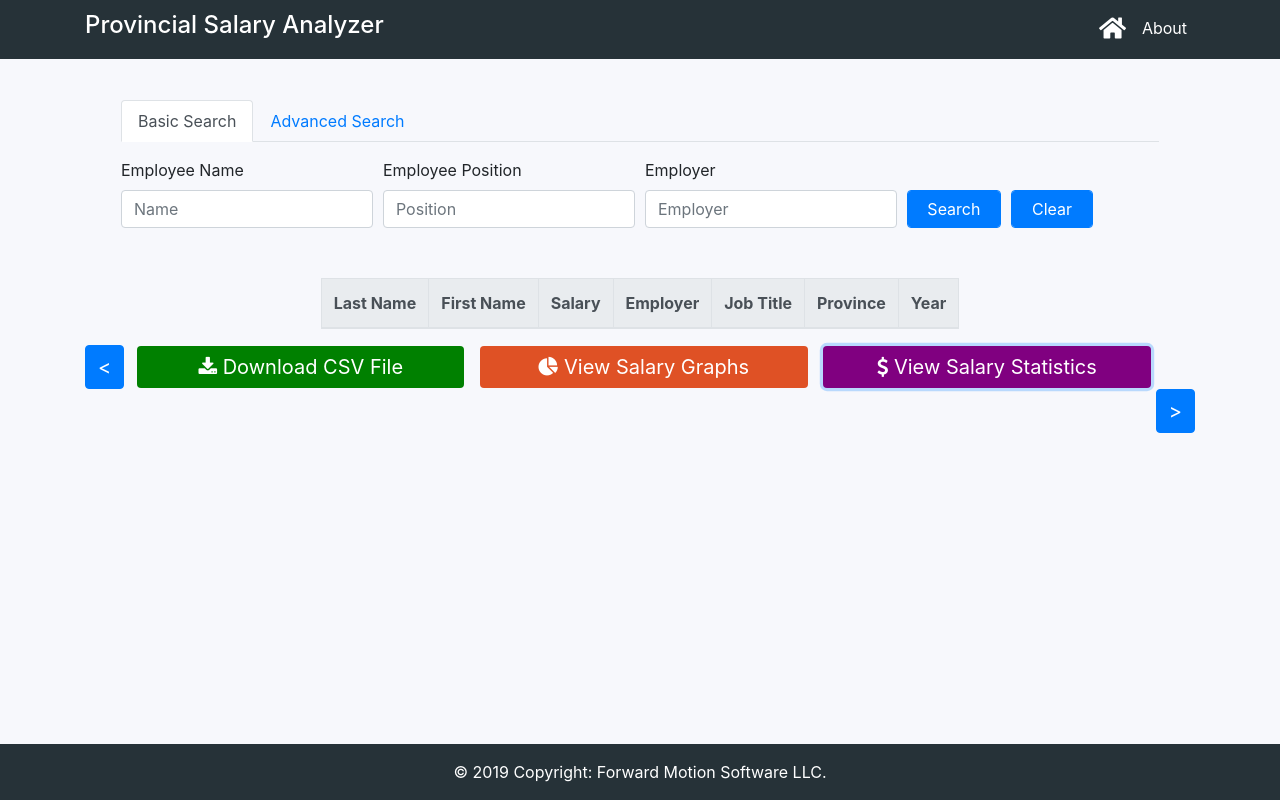
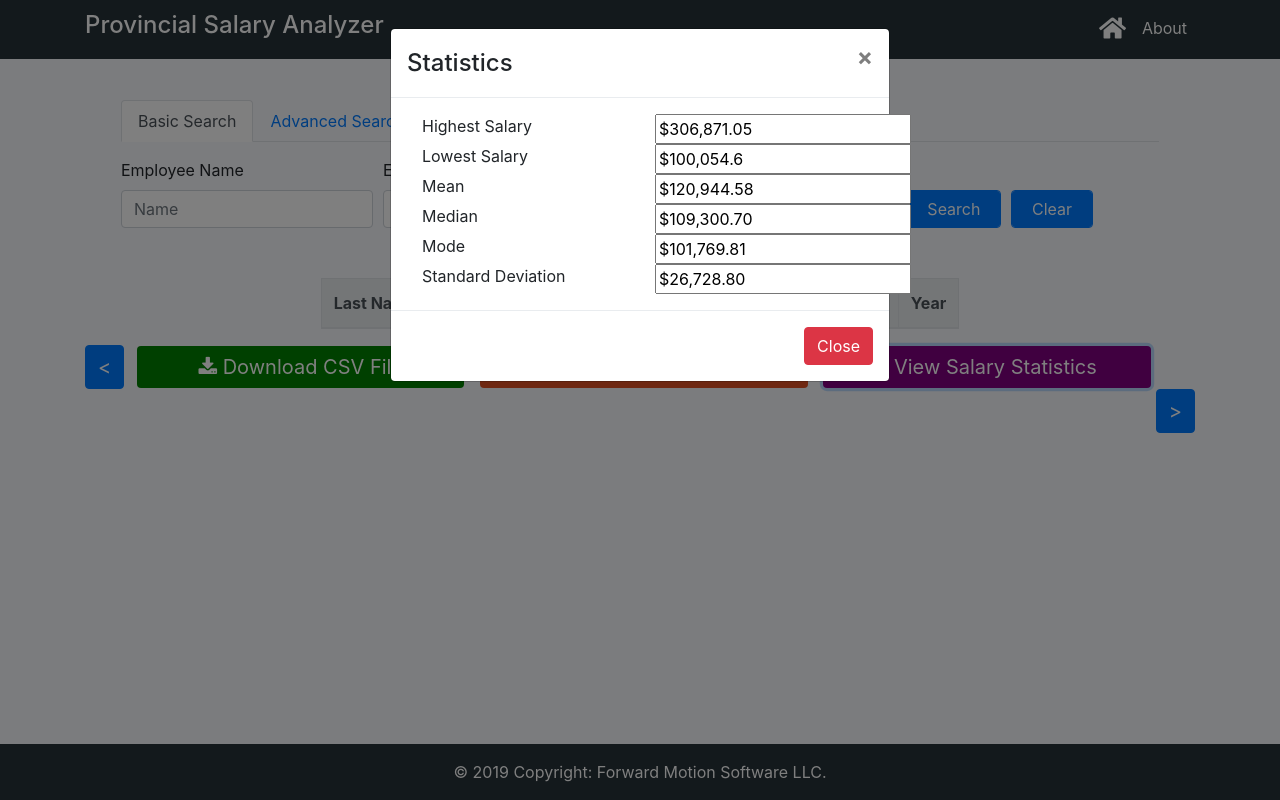
Before and after one commit to JonasBakelaar/ForwardMotion, a website: page public/index.html in a window 1280 px wide. Both pictures are taken after a click on the button "View Salary Statistics". Drawn offline with nearby package versions, Linux system fonts and the light colour scheme; no server answers.

Commit message:
implemented popup stats modal

```diff
--- a/public/index.html
+++ b/public/index.html
@@ -190,12 +190,61 @@
             <button style = "font-size: 20px;" type="button" class="btn btn-primary" id="prevSet"><</button>
             <button class="btn csv-download"><i class="fa fa-download"></i> Download CSV File</button>
             <button class="btn view-graphs"><i class="fa fa-pie-chart"></i> View Salary Graphs</button>
-            <button class="btn view-stats"><i class="fa fa-dollar"></i> View Salary Statistics</button>
+            <button id="statsBtn" class="btn view-stats" data-toggle="modal" data-target="#myModal"><i class="fa fa-dollar"></i> View Salary Statistics</button>
             <button type="button" class="btn btn-primary" style="float:right; font-size: 20px;" id="nextSet">></button>
         </div>
     </div>
 
+    <div class="container">
+        <!-- The Modal -->
+        <div class="modal" id="myModal">
+            <div class="modal-dialog">
+                <div class="modal-content">
 
+                    <!-- Modal Header -->
+                    <div class="modal-header">
+                        <h4 class="modal-title">Statistics</h4>
+                        <button type="button" class="close" data-dismiss="modal">&times;</button>
+                    </div>
+
+                    <!-- Modal body -->
+                    <div class="modal-body">
+                        <div class="container">
+                            <div class="row">
+                                <div class="col-md-6">Highest Salary</div>
+                                <div class="col-md-6"><span><input type="text" value="$306,871.05" class="field left" readonly></span></div>
+                            </div>
+                            <div class="row">
+                                <div class="col-md-6">Lowest Salary</div>
+                                <div class="col-md-6"><span><input type="text" value="$100,054.6" class="field left" readonly></span></div>
+                            </div>
+                            <div class="row">
+                                <div class="col-md-6">Mean</div>
+                                <div class="col-md-6"><span><input type="text" value="$120,944.58" class="field left" readonly></span></div>
+                            </div>
+                            <div class="row">
+                                <div class="col-md-6">Median</div>
+                                <div class="col-md-6"><span><input type="text" value="$109,300.70" class="field left" readonly></span></div>
+                            </div>
+                            <div class="row">
+                                <div class="col-md-6">Mode</div>
+                                <div class="col-md-6"><span><input type="text" value="$101,769.81" class="field left" readonly></span></div>
+                            </div>
+                            <div class="row">
+                                <div class="col-md-6">Standard Deviation</div>
+                                <div class="col-md-6"><span><input type="text" value="$26,728.80" class="field left" readonly></span></div>
+                            </div>
+                        </div>
+                    </div>
+
+                    <!-- Modal footer -->
+                    <div class="modal-footer">
+                        <button type="button" class="btn btn-danger" data-dismiss="modal">Close</button>
+                    </div>
+                </div>
+                </div>
+            </div>
+        </div>
 
 
     <footer style = "background-color: #263238" class="page-footer font-small bottom">
--- a/public/index.js
+++ b/public/index.js
@@ -1,5 +1,31 @@
 var maxRows = 5;
 var tableIndex = 0;
+
+// Get the modal
+var modal = document.getElementById('myModal');
+
+// Get the button that opens the modal
+var btn = document.getElementById("statsBtn");
+
+// Get the <span> element that closes the modal
+var span = document.getElementsByClassName("close")[0];
+
+// When the user clicks the button, open the modal
+btn.onclick = function() {
+  modal.style.display = "block";
+}
+
+// When the user clicks on <span> (x), close the modal
+span.onclick = function() {
+  modal.style.display = "none";
+}
+
+// When the user clicks anywhere outside of the modal, close it
+window.onclick = function(event) {
+  if (event.target == modal) {
+    modal.style.display = "none";
+  }
+}
 
 // Put all onload AJAX calls here, and event listeners
 $(document).ready(function() {
--- a/public/style.css
+++ b/public/style.css
@@ -1,5 +1,4 @@
 body {
-
     background-color:hsl(235, 48%, 98%);
 }
 a:link:hover {
```
